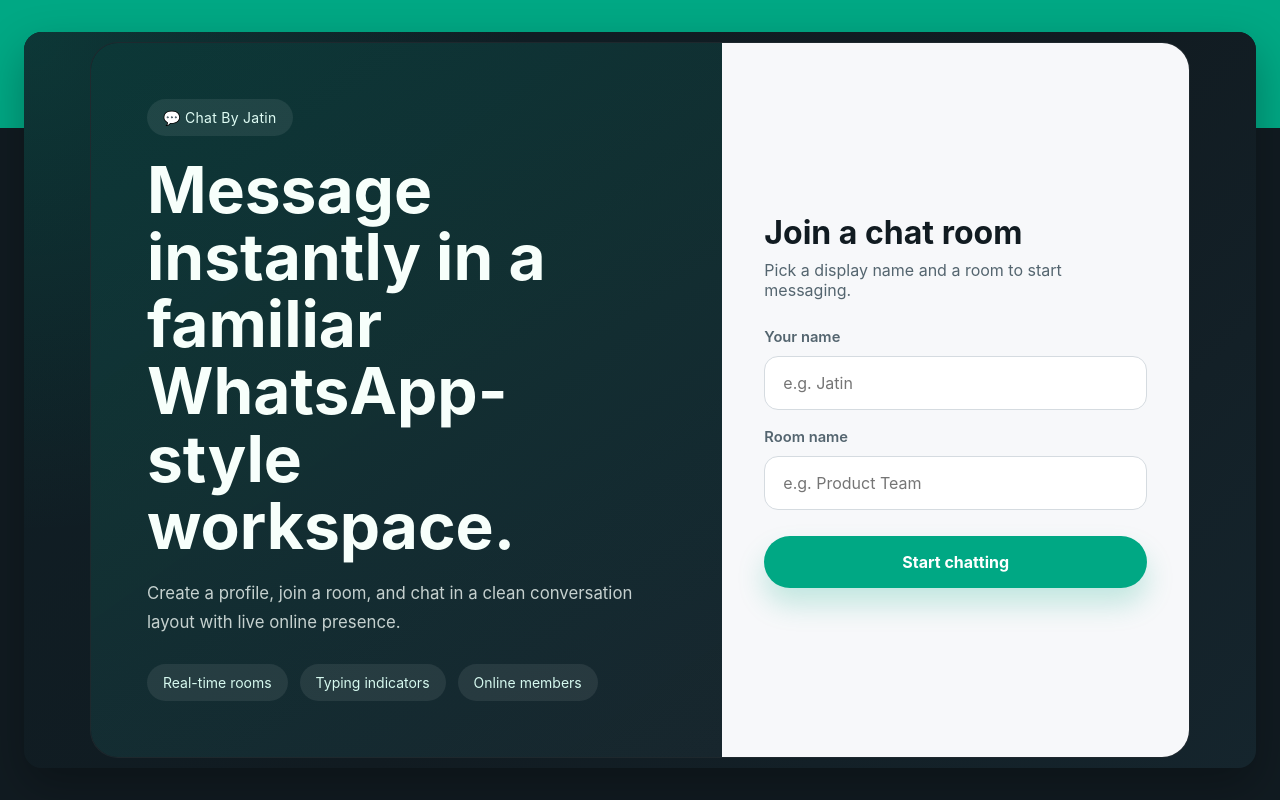
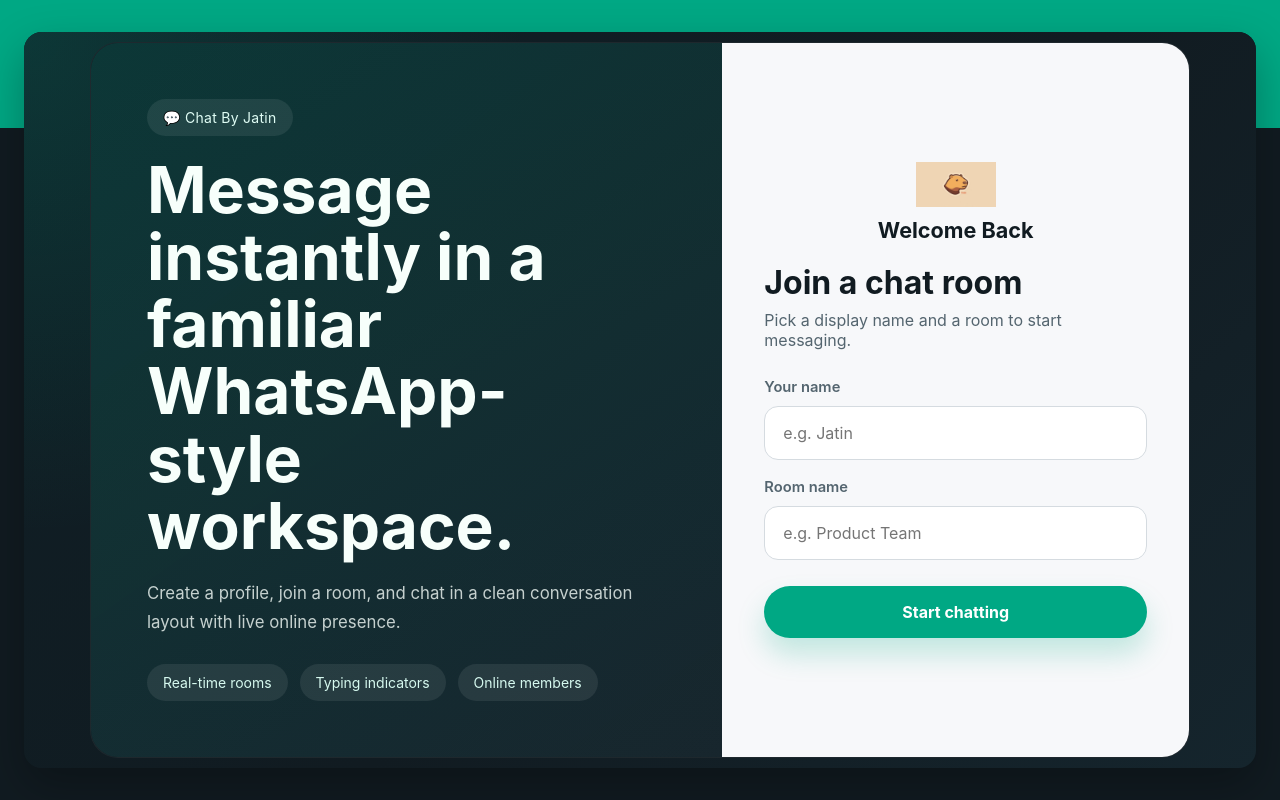
Before and after one commit to jatinwoe210/chat-by-jatin, a website: page index.html in a window 1280 px wide. Drawn offline with nearby package versions, Linux system fonts and the light colour scheme; no server answers.

Commit message:
Add centered logo and welcome heading to login panel

```diff
--- a/index.html
+++ b/index.html
@@ -23,6 +23,11 @@
                     </div>
 
                     <div class="login-panel">
+                        <div class="login-branding">
+                            <img src="logo.jpg" alt="Chat By Jatin logo" class="login-logo">
+                            <h2 class="login-welcome">Welcome Back</h2>
+                        </div>
+
                         <h2>Join a chat room</h2>
                         <p>Pick a display name and a room to start messaging.</p>
 
--- a/style.css
+++ b/style.css
@@ -140,9 +140,30 @@ input {
     justify-content: center;
 }
 
+.login-branding {
+    display: flex;
+    flex-direction: column;
+    align-items: center;
+    text-align: center;
+    margin-bottom: 20px;
+    gap: 10px;
+}
+
+.login-logo {
+    width: clamp(60px, 12vw, 80px);
+    height: auto;
+    display: block;
+}
+
 .login-panel h2 {
     font-size: 2rem;
     margin-bottom: 8px;
+}
+
+.login-panel .login-welcome {
+    margin: 0;
+    font-size: 1.35rem;
+    color: var(--text-primary);
 }
 
 .login-panel > p {
@@ -644,6 +665,10 @@ input {
         padding-bottom: 32px;
     }
 
+    .login-branding {
+        margin-bottom: 18px;
+    }
+
     .sidebar-header,
     .chat-header,
     .users-header,
```
